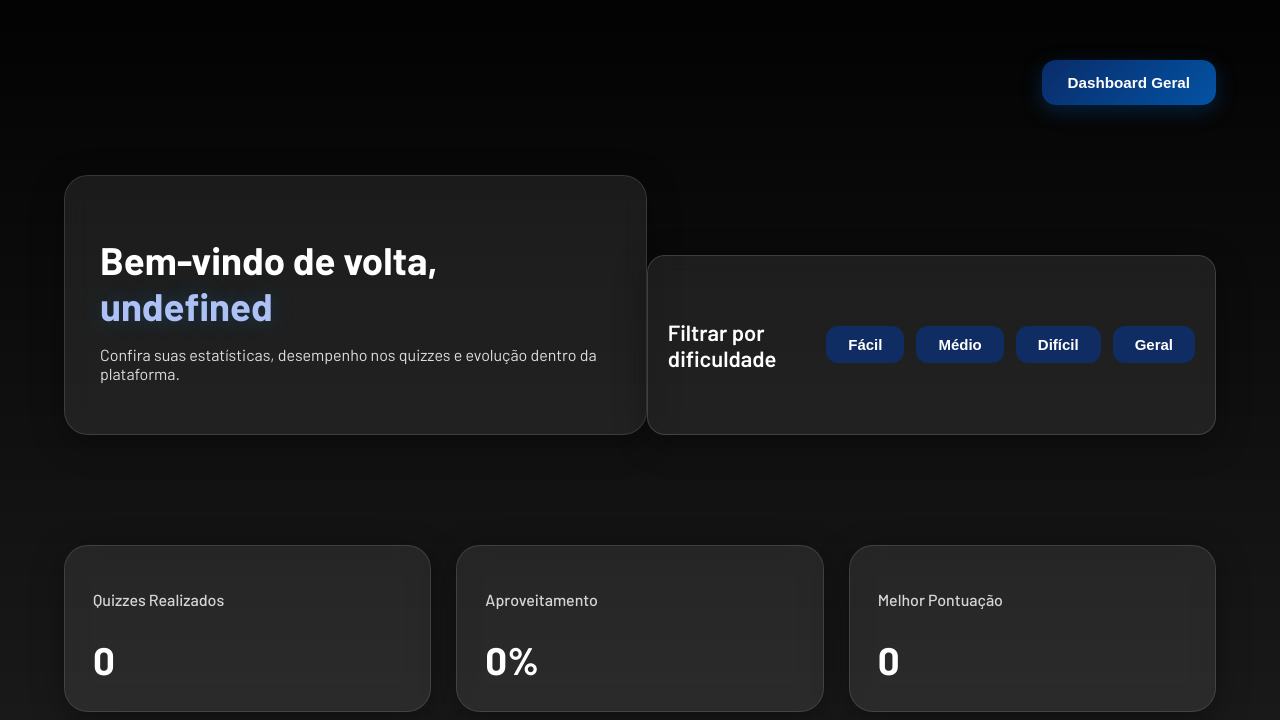
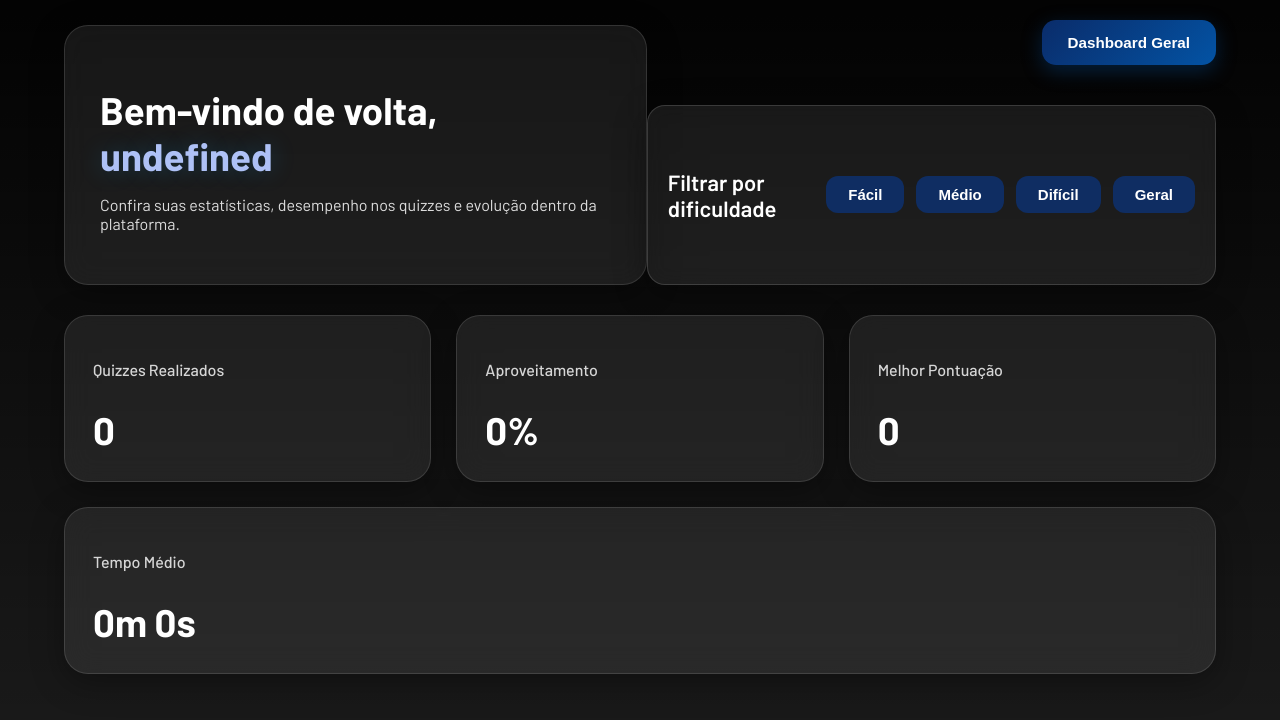
Before and after one commit to guilhermebrtt/projeto_individual_rl, a website: page pi_rl/public/dashboard/dashboard.html in a window 1280 px wide. Shown: the part 80-800 px from the top of the page. Drawn offline with Linux system fonts and the light colour scheme; no server answers.

Commit message:
Terminando de estilizar as KPIs

```diff
--- a/pi_rl/public/css/estilo.css
+++ b/pi_rl/public/css/estilo.css
@@ -1101,23 +1101,20 @@ nav ul li a:hover {
   color: white;
   min-height: 100vh;
 }
-
+.dashboard {
+  width: 90%;
+  margin: 0px auto;
+  display: flex;
+  flex-direction: column;
+  gap: 30px;
+}
 .header_dash{
   width: 100%;
-  margin: 40px auto;
+  margin-top: -70px;
   display: flex;
   flex-direction: row;
   justify-content: space-between;
 }
-
-.dashboard {
-  width: 90%;
-  margin: 40px auto;
-  display: flex;
-  flex-direction: column;
-  gap: 30px;
-}
-
 .glass {
   background: rgba(255,255,255,0.08);
   border: 1px solid rgba(255,255,255,0.12);
@@ -1150,7 +1147,6 @@ nav ul li a:hover {
   width: 100%;
   display: flex;
   gap: 25px;
-  margin-top: 40px;
   flex-wrap: wrap;
 }
 
@@ -1166,7 +1162,6 @@ nav ul li a:hover {
   display: flex;
   flex-direction: column;
   gap: 12px;
-
   transition: 0.3s;
 }
 
```
Also changed, not shown: pi_rl/public/dashboard/dashboard_geral.html (+1 -1 lines).
